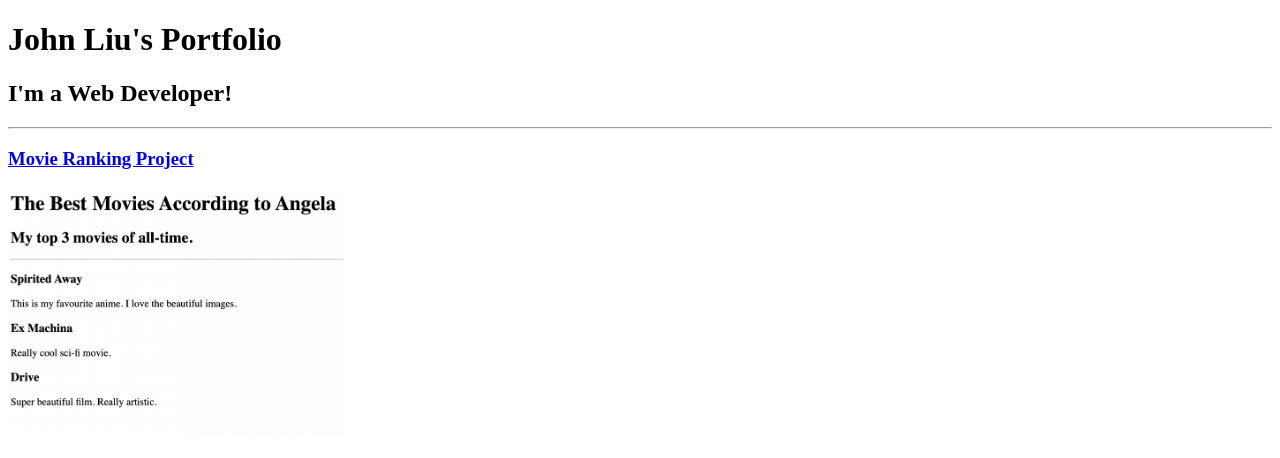
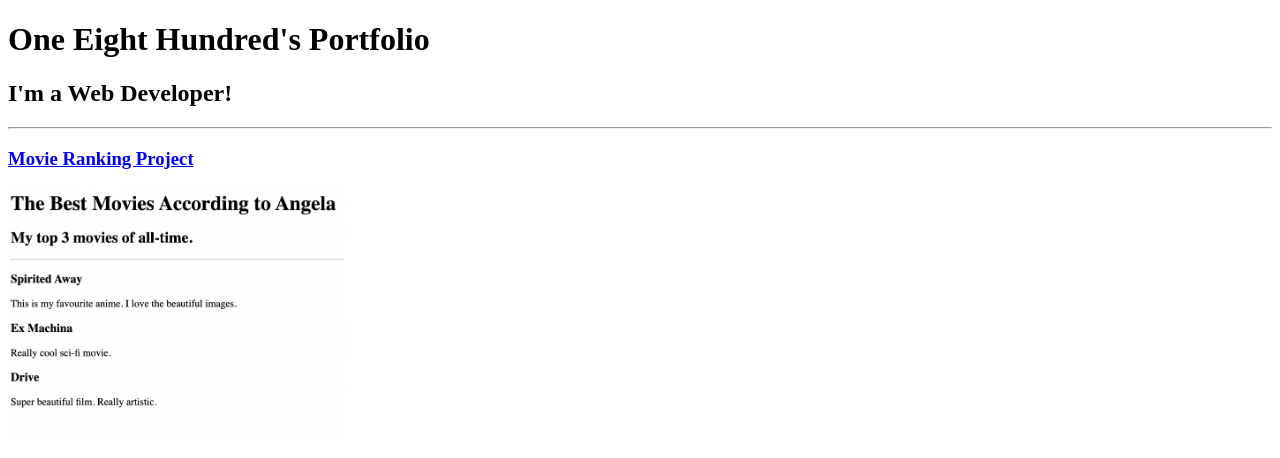
Before and after one commit to one-eight-hundred/sample_portfolio, a plain HTML site: page index.html in a window 1280 px wide. Shown: the top 458 px of the page. Drawn offline with Linux system fonts and the light colour scheme.

Commit message:
Add files via upload

```diff
--- a/index.html
+++ b/index.html
@@ -2,10 +2,10 @@
 <html lang="en">
 <head>
     <meta charset="UTF-8">
-    <title>John Liu's Portfolio</title>
+    <title>One Eight Hundred's Portfolio</title>
 </head>
 <body>
-    <h1>John Liu's Portfolio</h1>
+    <h1>One Eight Hundred's Portfolio</h1>
     <h2>I'm a Web Developer!</h2>
     <hr>
     <a href="./public/movie-ranking.html"><h3>Movie Ranking Project</h3></a>
```
